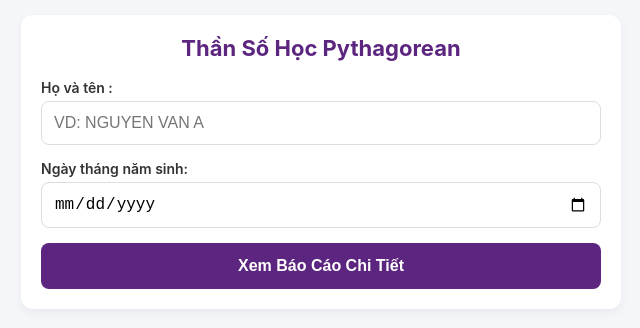
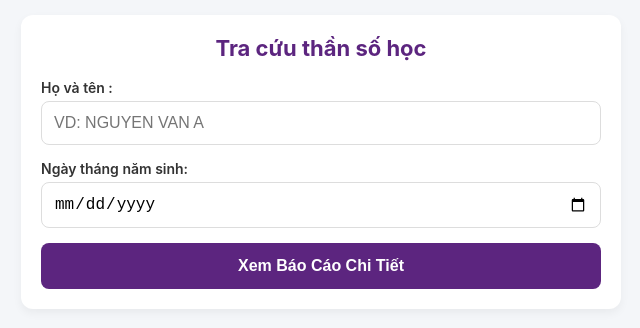
Before and after one commit to hav68/thansohoc, a plain HTML site: page index.html in a window 1280 px wide. Shown: the whole page, without its empty margins (319-959 px from the left). Drawn offline with Linux system fonts and the light colour scheme.

Commit message:
Add files via upload

```diff
--- a/index.html
+++ b/index.html
@@ -135,7 +135,7 @@
 <div class="container">
     <!-- KHUNG NHẬP LIỆU -->
     <div class="card" id="inputSection">
-        <h2>Thần Số Học Pythagorean</h2>
+        <h2>Tra cứu thần số học</h2>
         <div class="form-group">
             <label>Họ và tên :</label>
             <input type="text" id="fullName" placeholder="VD: NGUYEN VAN A">
```
